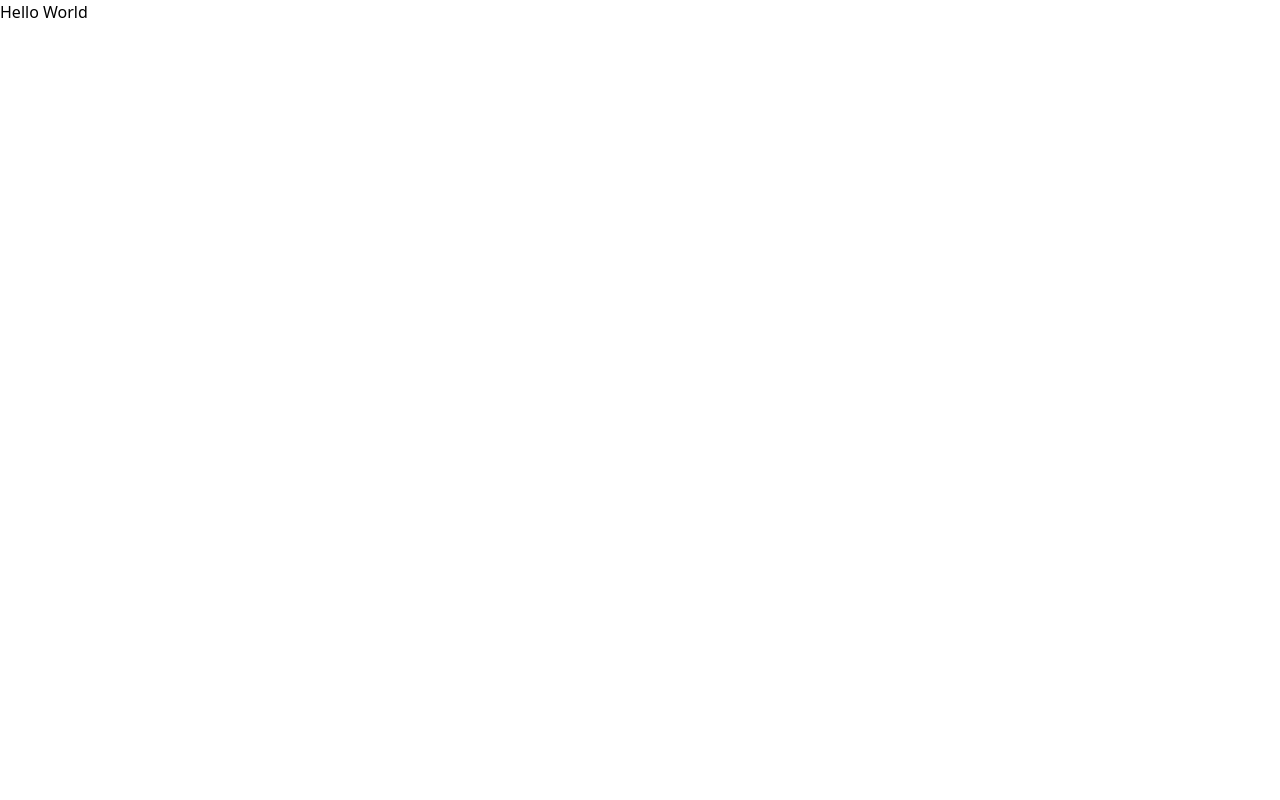
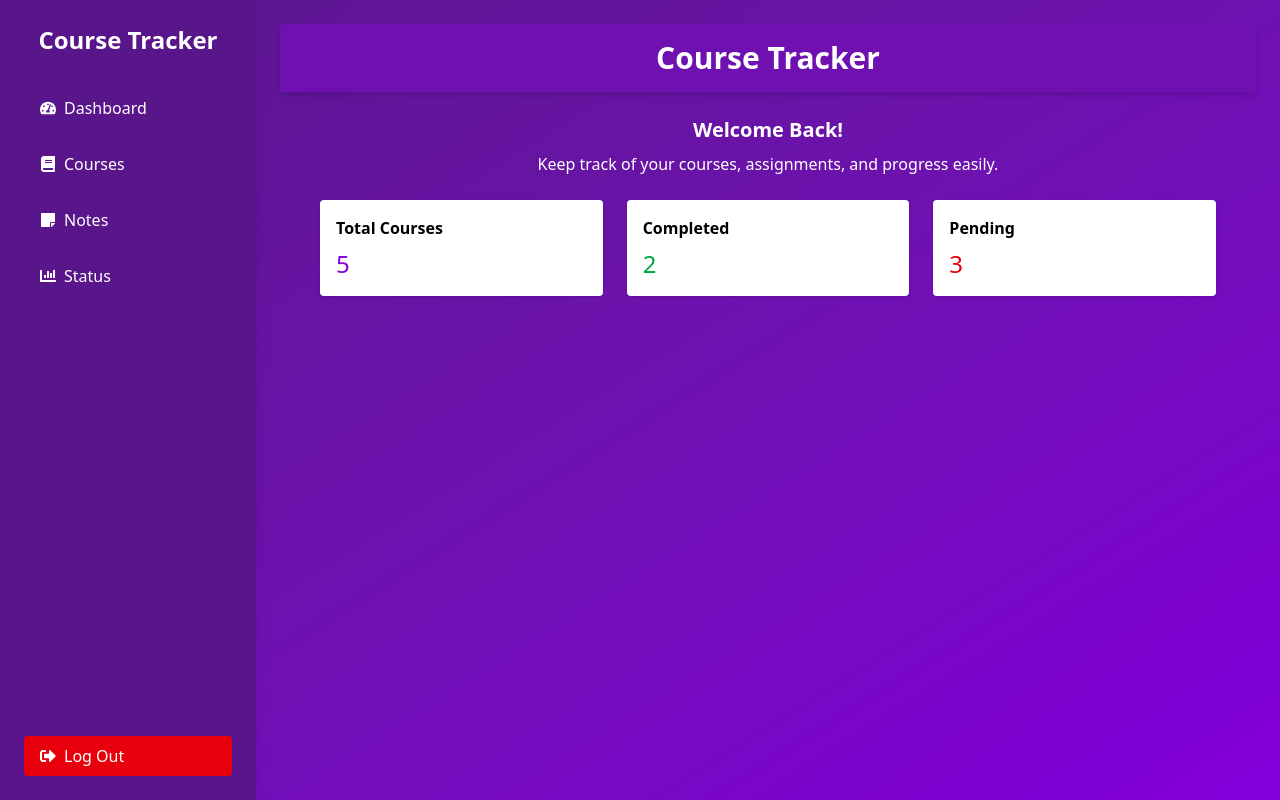
Before and after one commit to alecxander567/Course-Tracker-New, a React (Vite) app: page /homepage in a window 1280 px wide. Built offline with nearby package versions, Linux system fonts and the light colour scheme.

Commit message:
Added dashboard homepage contents

```diff
--- a/package.json
+++ b/package.json
@@ -11,6 +11,7 @@
   },
   "dependencies": {
     "@tailwindcss/vite": "^4.1.14",
+    "axios": "^1.12.2",
     "react": "^19.1.1",
     "react-dom": "^19.1.1",
     "react-icons": "^5.5.0",
--- a/src/Components/Homepage.tsx
+++ b/src/Components/Homepage.tsx
@@ -1,8 +1,84 @@
-
+import React from "react";
+import axios from "axios";
+import { useNavigate } from "react-router-dom";
+import { FaTachometerAlt, FaBook, FaStickyNote, FaChartBar, FaSignOutAlt } from "react-icons/fa";
 
 function Homepage() {
+    const navigate = useNavigate();
+
+     const handleLogout = async () => {
+        try {
+        await axios.post(
+            "http://localhost:8000/api/logout/",
+            {},
+            { withCredentials: true }
+        );
+
+        navigate("/");
+        } catch (error) {
+        console.error("Logout failed:", error);
+        alert("Failed to log out. Try again.");
+        }
+    };
+
     return(
-        <><h1>Hello World</h1></>
+       <div className="min-h-screen flex bg-gradient-to-br from-purple-900 via-purple-800 to-purple-700">
+      <aside className="w-64 bg-purple-900 text-white flex flex-col justify-between p-6 shadow-lg">
+        <div>
+            <h2 className="text-2xl font-bold mb-8 text-center">Course Tracker</h2>
+            <nav className="flex flex-col gap-4">
+            <button className="flex items-center gap-2 py-2 px-4 rounded hover:bg-purple-700 transition text-left">
+                <FaTachometerAlt /> Dashboard
+            </button>
+            <button className="flex items-center gap-2 py-2 px-4 rounded hover:bg-purple-700 transition text-left">
+                <FaBook /> Courses
+            </button>
+            <button className="flex items-center gap-2 py-2 px-4 rounded hover:bg-purple-700 transition text-left">
+                <FaStickyNote /> Notes
+            </button>
+            <button className="flex items-center gap-2 py-2 px-4 rounded hover:bg-purple-700 transition text-left">
+                <FaChartBar /> Status
+            </button>
+            </nav>
+        </div>
+        <div>
+            <button
+            onClick={handleLogout}
+            className="flex items-center gap-2 py-2 px-4 rounded bg-red-600 hover:bg-red-700 transition w-full"
+            >
+            <FaSignOutAlt /> Log Out
+            </button>
+        </div>
+      </aside>
+
+      <main className="flex-1 flex flex-col items-center p-6">
+        <header className="w-full bg-purple-800 text-white py-4 mb-6 rounded shadow-md">
+          <h1 className="text-3xl font-bold text-center">Course Tracker</h1>
+        </header>
+
+        <section className="mb-6 text-center text-white">
+          <h2 className="text-xl font-semibold mb-2">Welcome Back!</h2>
+          <p>
+            Keep track of your courses, assignments, and progress easily.
+          </p>
+        </section>
+
+        <section className="w-full max-w-4xl grid grid-cols-1 md:grid-cols-3 gap-6">
+          <div className="bg-white p-4 rounded shadow hover:shadow-lg transition">
+            <h3 className="font-bold mb-2">Total Courses</h3>
+            <p className="text-2xl text-purple-700">5</p>
+          </div>
+          <div className="bg-white p-4 rounded shadow hover:shadow-lg transition">
+            <h3 className="font-bold mb-2">Completed</h3>
+            <p className="text-2xl text-green-600">2</p>
+          </div>
+          <div className="bg-white p-4 rounded shadow hover:shadow-lg transition">
+            <h3 className="font-bold mb-2">Pending</h3>
+            <p className="text-2xl text-red-600">3</p>
+          </div>
+        </section>
+      </main>
+    </div>
     );
 }
 
--- a/src/Components/Landingpage.tsx
+++ b/src/Components/Landingpage.tsx
@@ -1,6 +1,7 @@
 import React, { useState } from "react";
 import { FaBook, FaStickyNote, FaProjectDiagram } from "react-icons/fa";
 import { useNavigate } from "react-router-dom";
+import axios from "axios";
 
 interface LoginModalProps {
   isOpen: boolean;
@@ -26,33 +27,30 @@ const LoginModal: React.FC<LoginModalProps> = ({ isOpen, onClose }) => {
     setError("");
 
     try {
-      const response = await fetch("http://localhost:8000/api/login/", {
-        method: "POST",
-        headers: {
-          "Content-Type": "application/json",
-        },
-        body: JSON.stringify({ username, password }),
-      });
+      const { data } = await axios.post(
+        "http://localhost:8000/api/login/",
+        { username, password },
+        {
+          headers: { "Content-Type": "application/json" },
+          withCredentials: true,
+        }
+      );
 
-      if (!response.ok) {
-        const errData = await response.json();
-        setError(errData.error || "Login failed");
-        setLoading(false);
-        return;
-      }
-
-      const data = await response.json();
       console.log("Logged in user:", data);
 
       navigate("/homepage");
 
       setUsername("");
       setPassword("");
-      setLoading(false);
       onClose();
-    } catch (err) {
+    } catch (err: any) {
       console.error(err);
+      if (err.response && err.response.data) {
+        setError(err.response.data.error || "Login failed");
+      } else {
         setError("Something went wrong. Please try again.");
+      }
+    } finally {
       setLoading(false);
     }
   };
@@ -121,31 +119,24 @@ const RegisterModal: React.FC<RegisterModalProps> = ({ isOpen, onClose }) => {
     setSuccess(false);
 
     try {
-      const response = await fetch("http://localhost:8000/api/register/", {
-        method: "POST",
-        headers: {
-          "Content-Type": "application/json",
-        },
-        body: JSON.stringify({
+      const { data } = await axios.post(
+        "http://localhost:8000/api/register/",
+        {
           username,
           email,
           password,
           full_name: fullname,
-        }),
-      });
+        },
+        {
+          headers: { "Content-Type": "application/json" },
+          withCredentials: true,
+        }
+      );
 
-      if (!response.ok) {
-        const errData = await response.json();
-        setError(JSON.stringify(errData));
-        setLoading(false);
-        return;
-      }
-
-      const data = await response.json();
       console.log("Registered user:", data);
 
-        setLoading(false);
       setSuccess(true);
+
       setUsername("");
       setEmail("");
       setFullname("");
@@ -155,10 +146,14 @@ const RegisterModal: React.FC<RegisterModalProps> = ({ isOpen, onClose }) => {
         setSuccess(false);
         onClose();
       }, 3000);
-
-    } catch (err) {
+    } catch (err: any) {
       console.error(err);
+      if (err.response && err.response.data) {
+        setError(JSON.stringify(err.response.data));
+      } else {
         setError("Something went wrong. Please try again.");
+      }
+    } finally {
       setLoading(false);
     }
   };
@@ -233,7 +228,6 @@ const RegisterModal: React.FC<RegisterModalProps> = ({ isOpen, onClose }) => {
   );
 };
 
-
 function Landingpage() {
   const [isLoginOpen, setIsLoginOpen] = useState(false);
   const [isRegisterOpen, setIsRegisterOpen] = useState(false);
@@ -254,7 +248,7 @@ function Landingpage() {
 
       <div className="flex flex-col md:flex-row gap-6">
         <button
-          className="px-8 py-3 bg-purple-900 hover:bg-purple-700 rounded-lg text-white font-semibold shadow-lg hover:shadow-xl transition-all duration-300"
+          className="px-10 py-3 bg-purple-900 hover:bg-purple-700 rounded-lg text-white font-semibold shadow-lg hover:shadow-xl transition-all duration-300"
           onClick={() => setIsLoginOpen(true)}
         >
           Log in
@@ -268,19 +262,19 @@ function Landingpage() {
       </div>
 
       <section className="mt-20 max-w-5xl w-full px-4 grid grid-cols-1 md:grid-cols-3 gap-8">
-        <div className="bg-purple-800/50 p-6 rounded-xl text-center flex flex-col items-center gap-4">
+        <div className="bg-purple-900 p-6 rounded-xl text-center flex flex-col items-center gap-4">
           <FaBook className="text-purple-400 text-4xl" />
           <h2 className="text-2xl font-bold mb-2">Subjects</h2>
           <p>Track all your subjects and record grades effortlessly.</p>
         </div>
 
-        <div className="bg-purple-800/50 p-6 rounded-xl text-center flex flex-col items-center gap-4">
+        <div className="bg-purple-900 p-6 rounded-xl text-center flex flex-col items-center gap-4">
           <FaStickyNote className="text-purple-400 text-4xl" />
           <h2 className="text-2xl font-bold mb-2">Notes</h2>
           <p>Organize notes per subject to revise faster and smarter.</p>
         </div>
 
-        <div className="bg-purple-800/50 p-6 rounded-xl text-center flex flex-col items-center gap-4">
+        <div className="bg-purple-900 p-6 rounded-xl text-center flex flex-col items-center gap-4">
           <FaProjectDiagram className="text-purple-400 text-4xl" />
           <h2 className="text-2xl font-bold mb-2">Projects</h2>
           <p>Keep all your projects in one place and track progress.</p>
```
Also changed, not shown: 1 other file (tests, documents, lock files or other folders). Lines whose indentation alone changed are shown as unchanged.
